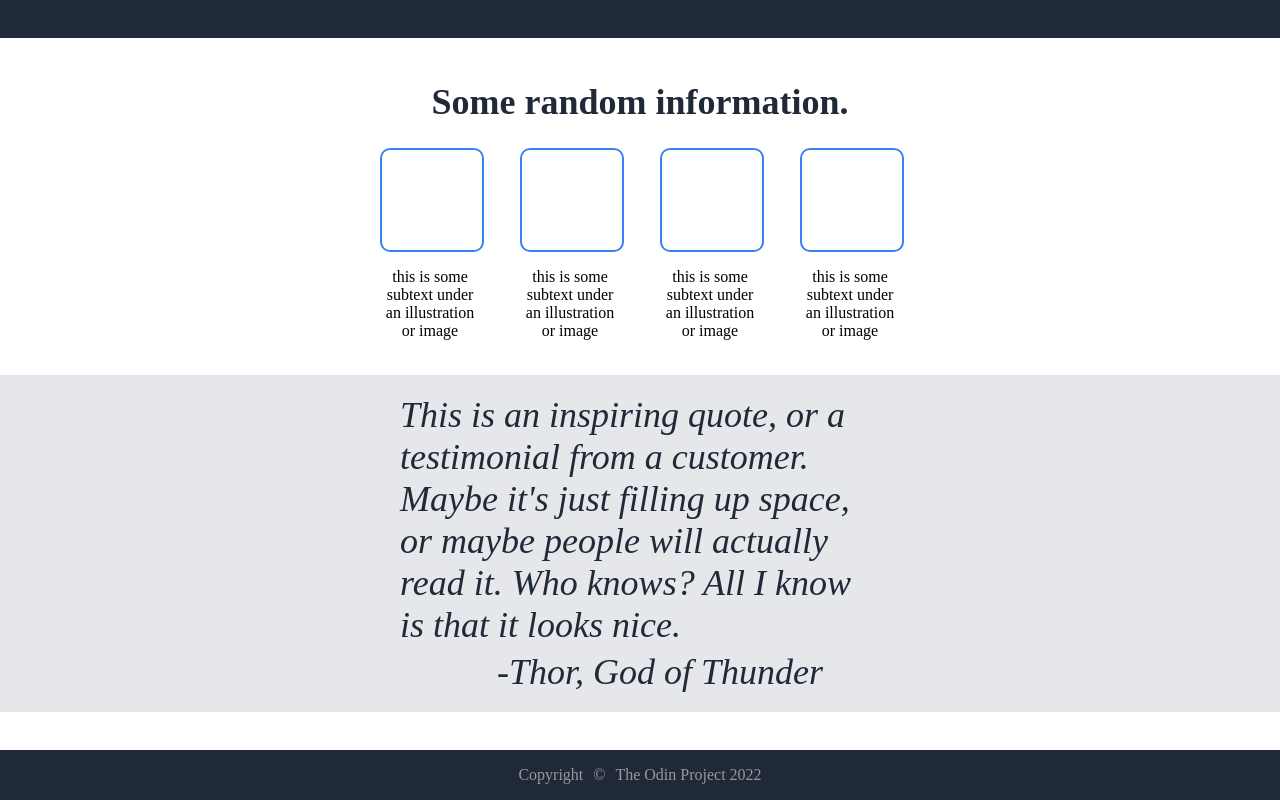
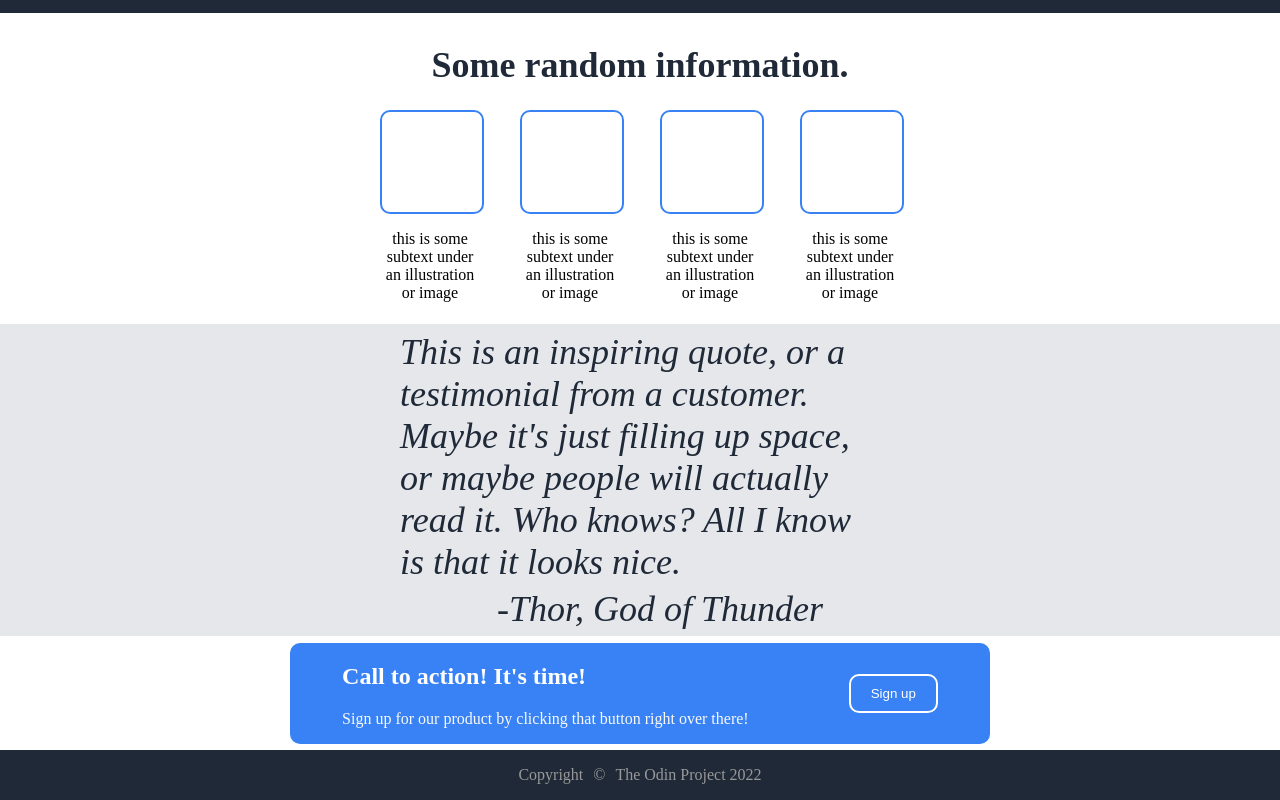
Before and after one commit to LightYagami116/Odin-Project-Landing-Page, a plain HTML site: page index.html in a window 1280 px wide. Drawn offline with Linux system fonts and the light colour scheme.

Commit message:
call to action section complete

```diff
--- a/css/style.css
+++ b/css/style.css
@@ -59,6 +59,34 @@ body{
 }
 .callAction{
   flex: 1;
+  display: flex;
+  justify-content: center;
+  align-items: center;
+}
+.callAction .container{
+  background: #3882f6;
+  border-radius: 10px;
+  display: flex;
+  justify-content: center;
+  width: 700px;
+}
+.callAction .container h2{
+  color: #fff;
+}
+.callAction .container p{
+  color: #FAF9F6;
+}
+.callAction .container div:last-child{
+  margin-left: 100px;
+  align-self: center;
+}
+.callAction .container button{
+  border: 2px solid #fff;
+  text-decoration: none;
+  color: #fff;
+  padding: 10px 20px;
+  border-radius: 10px;
+  background: #3882f6;
 }
 .footer{
   background: #1f2937;
--- a/index.html
+++ b/index.html
@@ -34,7 +34,17 @@
         people will actually read it. Who knows? All I know is that it looks nice.</p>
         <p>-Thor, God of Thunder</p>
     </div>
-    <div class="callAction"></div>
+    <div class="callAction">
+      <div class="container">
+        <div>
+          <h2>Call to action! It's time!</h2>
+          <p>Sign up for our product by clicking that button right over there!</p>
+        </div>
+        <div>
+          <button>Sign up</button>
+        </div>
+      </div>
+    </div>
     <div class="footer">
       <p>Copyright<span>&copy;</span>The Odin Project 2022</p>
     </div>
```
